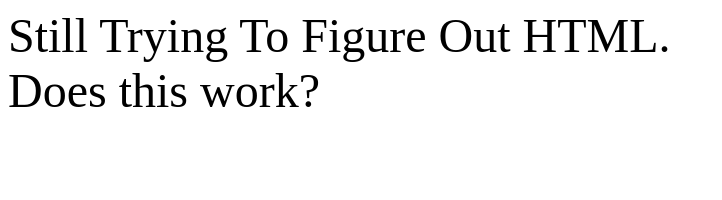
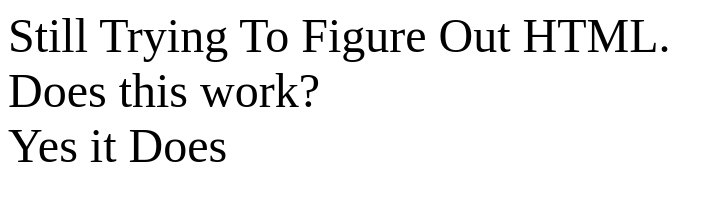
Before and after one commit to NoahLGoldberg/NoahLGoldberg.github.io, a plain HTML site: page index.html in a window 1280 px wide. Shown: the whole page, without its empty margins (0-722 px from the left). Drawn offline with Linux system fonts and the light colour scheme.

Commit message:
Update index.html
Yes

```diff
--- a/index.html
+++ b/index.html
@@ -12,6 +12,8 @@
     Still Trying To Figure Out HTML.
     <br>
     Does this work?
+    <br>
+    Yes it Does
 </font>
 </body>
 </html>
```
